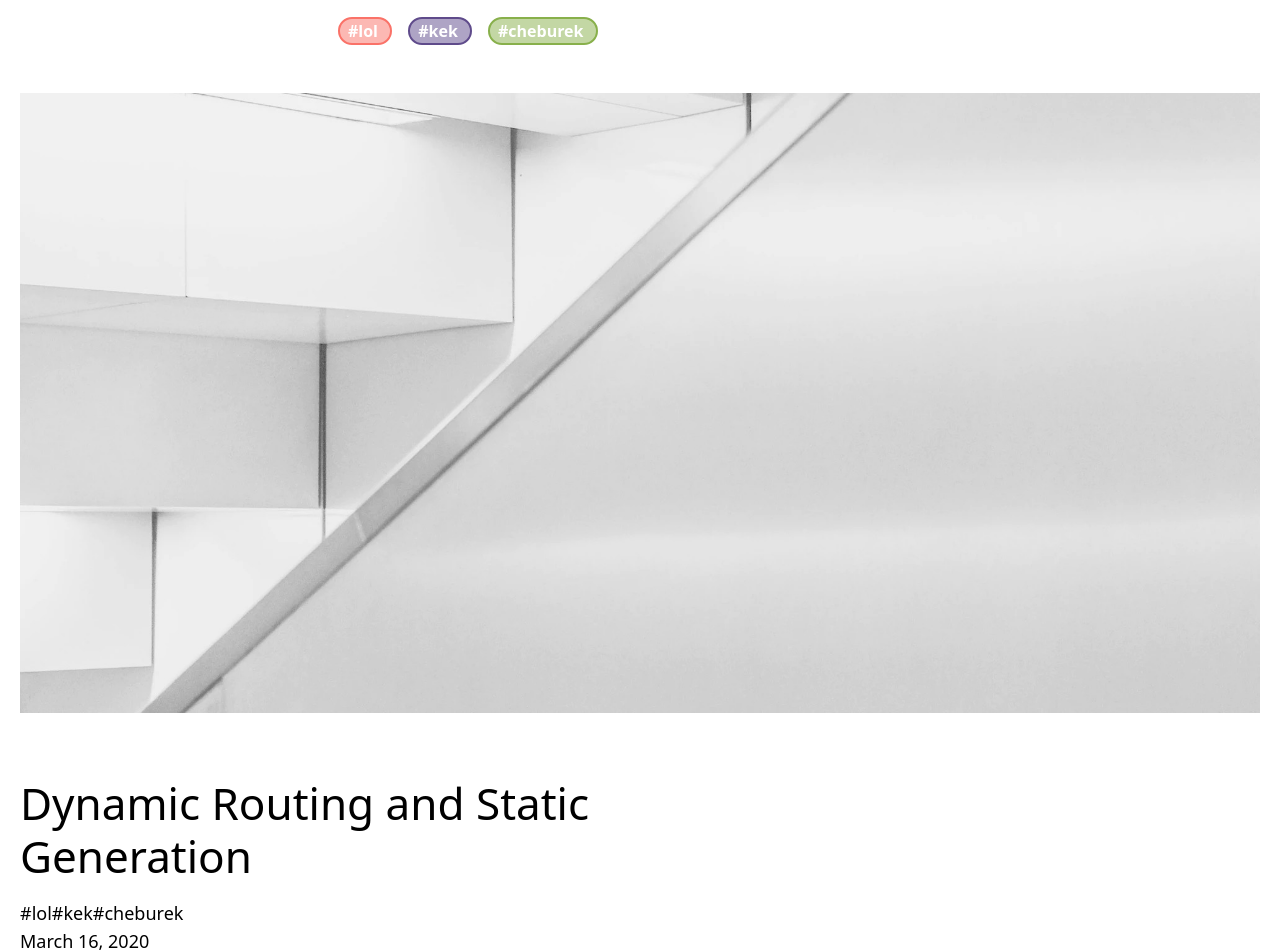
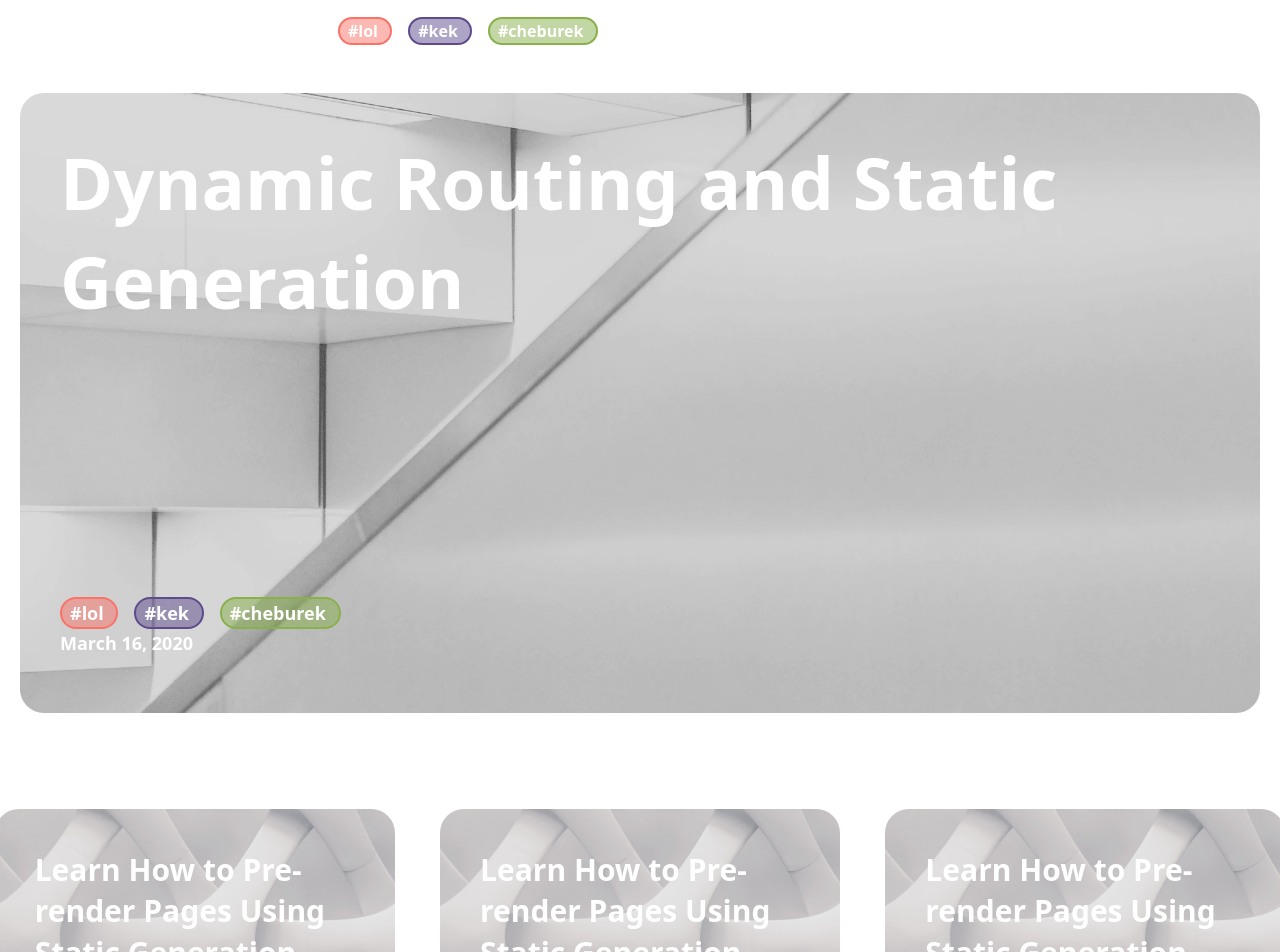
Before and after one commit to Caramel-Pudding/blog, a Next.js app: page / in a window 1280 px wide. Shown: the part 80-1032 px from the top of the page. Built offline with nearby package versions, Linux system fonts and the light colour scheme.

Commit message:
Hero post

```diff
--- a/src/components/hero-post.tsx
+++ /dev/null
@@ -1,46 +0,0 @@
-import { memo, FC } from "react";
-import Link from "next/link";
-import { DateFormatter } from "@/components/date-formatter";
-import { CoverImage } from "@/components/cover-image";
-import { IPost } from "@/types/post";
-
-interface IHeroPostProps {
-  readonly post: IPost;
-  readonly searchByTag: (tag: string) => void;
-}
-
-export const HeroPost: FC<IHeroPostProps> = memo(({ post, searchByTag }) => {
-  const { title, coverImage, date, slug, tags } = post;
-  return (
-    <section>
-      <div className="mb-8 md:mb-16">
-        <CoverImage
-          height={620}
-          slug={slug}
-          src={coverImage}
-          title={title}
-          width={1240}
-        />
-      </div>
-      <div className="md:grid md:grid-cols-2 md:gap-x-16 lg:gap-x-8 mb-20 md:mb-28">
-        <div>
-          <h3 className="mb-4 text-4xl lg:text-6xl leading-tight">
-            <Link as={`/posts/${slug}`} href="/posts/[slug]">
-              <a className="hover:underline">{title}</a>
-            </Link>
-          </h3>
-          <div className="mb-4 md:mb-0 text-lg">
-            {tags?.map((tag) => (
-              <button key={tag} type="button" onClick={() => searchByTag(tag)}>
-                {tag}
-              </button>
-            ))}
-          </div>
-          <div className="mb-4 md:mb-0 text-lg">
-            <DateFormatter dateString={date} />
-          </div>
-        </div>
-      </div>
-    </section>
-  );
-});
--- a/src/components/more-stories.tsx
+++ b/src/components/more-stories.tsx
@@ -32,8 +32,10 @@ export const MoreStories: FC<IMoreStoriesProps> = memo(
           <PostPreview
             key={post.slug}
             chosenTag={chosenTag}
+            isHeroPost={false}
             post={post}
             searchByTag={searchByTag}
+            sizes={{ width: 400, height: 400 }}
           />
         ))}
       </section>
--- a/src/components/post-preview/index.tsx
+++ b/src/components/post-preview/index.tsx
@@ -11,25 +11,28 @@ interface IPostPreviewProps {
   readonly post: IPost;
   readonly searchByTag: (tag: string) => void;
   readonly chosenTag: string;
+  readonly sizes: {
+    height: number;
+    width: number;
+  };
+  readonly isHeroPost: boolean;
 }
 
 export const PostPreview: FC<IPostPreviewProps> = memo(
-  ({ post, searchByTag, chosenTag }) => {
+  ({ post, searchByTag, chosenTag, sizes, isHeroPost }) => {
     const { title, coverImage, date, slug, tags } = post;
     return (
       <article
-        className={cn(
-          "rounded-3xl",
-          "bg-cover",
-          "transition",
-          "duration-500",
-          "ease-in-out",
-          "transform",
-          "hover:-translate-y-4"
-        )}
+        className={cn("rounded-3xl", "bg-cover", {
+          transition: !isHeroPost,
+          "duration-500": !isHeroPost,
+          "ease-in-out": !isHeroPost,
+          transform: !isHeroPost,
+          "hover:-translate-y-4": !isHeroPost,
+        })}
         style={{
-          width: 400,
-          height: 400,
+          width: sizes.width,
+          height: sizes.height,
           backgroundImage: `url(${coverImage})`,
         }}
       >
@@ -50,7 +53,11 @@ export const PostPreview: FC<IPostPreviewProps> = memo(
                 "font-bold"
               )}
             >
-              <h3 className={cn("text-3xl", "mb-3", "leading-snug")}>
+              <h3
+                className={cn("mb-3", "leading-snug", "text-3xl", {
+                  "text-7xl": isHeroPost,
+                })}
+              >
                 <Link as={`/posts/${slug}`} href="/posts/[slug]">
                   <a className="hover:underline">{title}</a>
                 </Link>
--- a/src/pages/index.tsx
+++ b/src/pages/index.tsx
@@ -4,13 +4,13 @@ import cn from "classnames";
 import Head from "next/head";
 import { Container } from "@/components/container";
 import { MoreStories } from "@/components/more-stories";
-import { HeroPost } from "@/components/hero-post";
 import { TagsCloud } from "@/components/tags-cloud";
 import { Layout } from "@/components/layout";
 import { getAllPosts } from "@/lib/api";
 import { IPost } from "@/types/post";
 import { Search } from "@/components/search";
 import { EmptySearchStub } from "@/components/empty-search-stub";
+import { PostPreview } from "@/components/post-preview";
 
 interface IIndexProps {
   readonly allPosts: IPost[];
@@ -75,7 +75,17 @@ const Index: FC<IIndexProps> = memo(({ allPosts }) => {
               <EmptySearchStub />
             </section>
           )}
-          {heroPost && <HeroPost post={heroPost} searchByTag={searchByTag} />}
+          {heroPost && (
+            <section className={cn("flex", "justify-center", "mb-24")}>
+              <PostPreview
+                chosenTag={chosenTag}
+                isHeroPost
+                post={heroPost}
+                searchByTag={searchByTag}
+                sizes={{ width: 1440, height: 620 }}
+              />
+            </section>
+          )}
           {morePosts.length > 0 && (
             <MoreStories
               chosenTag={chosenTag}
```
